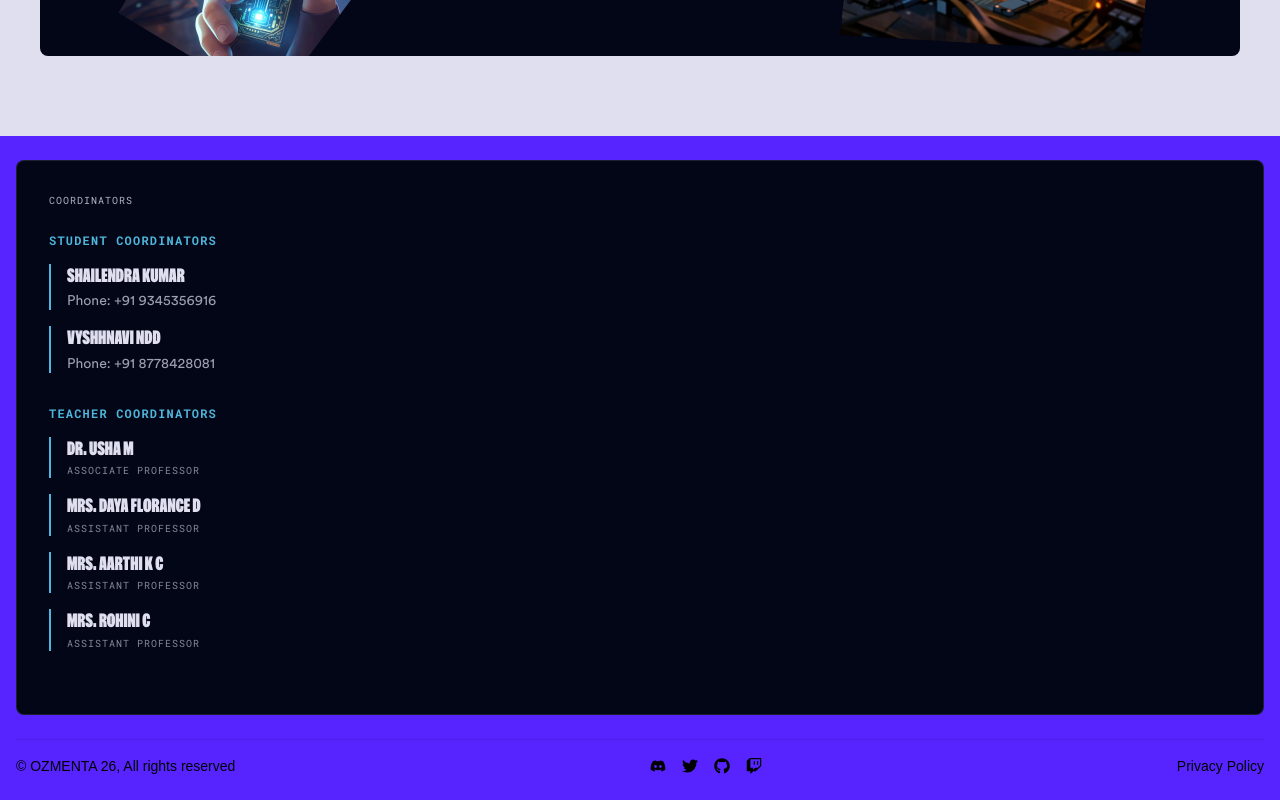
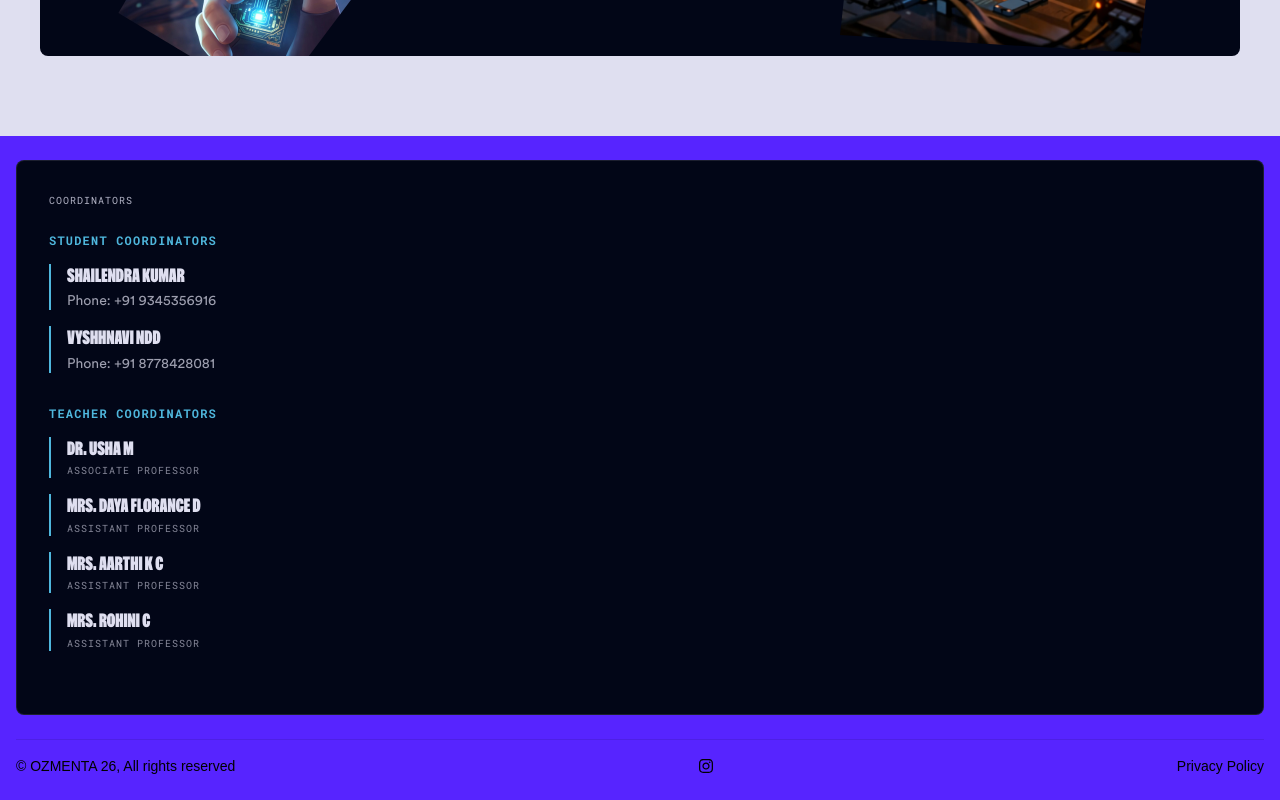
Before and after one commit to Rageshwaran-HR/Animated-Website-main, a React (Vite) app: page / in a window 1280 px wide. Shown: the part 8106-8906 px from the top of the page. Built offline with nearby package versions, Linux system fonts and the light colour scheme.

Commit message:
feat: update footer links to include only Instagram for a streamlined social media presence

```diff
--- a/src/components/Footer.jsx
+++ b/src/components/Footer.jsx
@@ -1,5 +1,5 @@
 import { useRef } from "react";
-import { FaDiscord, FaGithub, FaTwitch, FaTwitter } from "react-icons/fa";
+import { FaInstagram } from "react-icons/fa";
 import { useGSAP } from "@gsap/react";
 import gsap from "gsap";
 import { ScrollTrigger } from "gsap/all";
@@ -9,10 +9,7 @@ gsap.registerPlugin(ScrollTrigger);
 const COLLEGE_MAP_URL = "https://maps.app.goo.gl/NLPRBqJK2xNNX7xFA";
 
 const links = [
-  { href: "https://discord.com", icon: <FaDiscord /> },
-  { href: "https://twitter.com", icon: <FaTwitter /> },
-  { href: "https://github.com", icon: <FaGithub /> },
-  { href: "https://twitch.com", icon: <FaTwitch /> },
+  { href: "https://www.instagram.com/ozmenta_26", icon: <FaInstagram /> },
 ];
 
 const STUDENT_COORDINATORS = [
```
